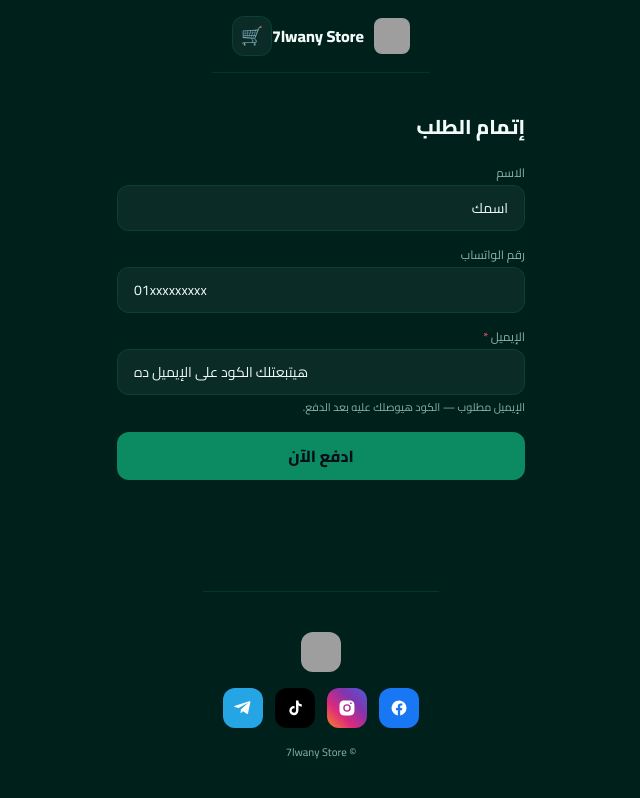
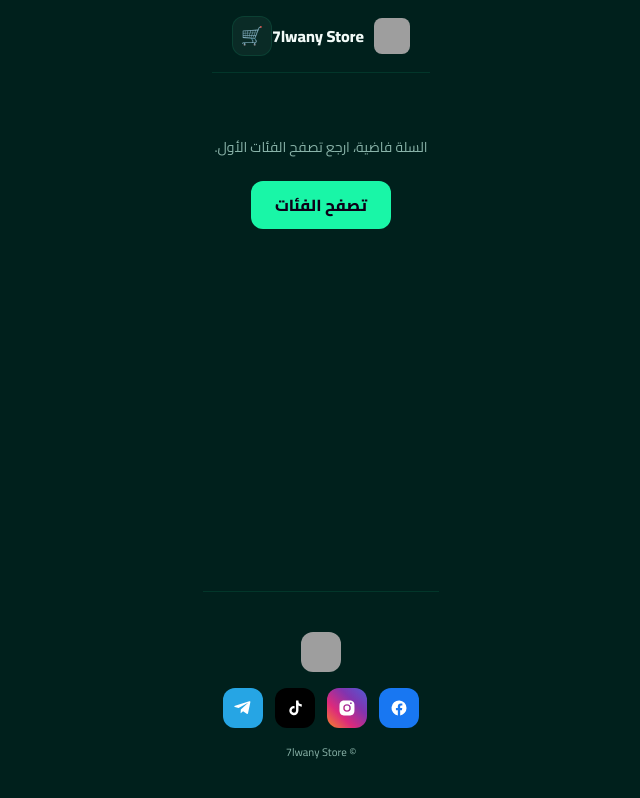
Before and after one commit to hlwany1s/hlwany1s2, a Next.js app: page /checkout in a window 1280 px wide. Shown: the whole page, without its empty margins (554-1194 px from the left). Built offline with nearby package versions, Linux system fonts and the light colour scheme; grey boxes are pictures that could not be loaded.

Commit message:
Refactor CheckoutForm to CheckoutPage with cart support

```diff
--- a/app/checkout/page.tsx
+++ b/app/checkout/page.tsx
@@ -1,7 +1,8 @@
 "use client";
 
-import { Suspense, useState } from "react";
-import { useSearchParams } from "next/navigation";
+import { useState } from "react";
+import Link from "next/link";
+import { useCart } from "@/lib/cart/CartContext";
 
 const inputSafeStyle: React.CSSProperties = {
   backgroundColor: "#0a2b26",
@@ -9,15 +10,24 @@ const inputSafeStyle: React.CSSProperties = {
   WebkitTextFillColor: "#f2fbf8",
 };
 
-function CheckoutForm() {
-  const params = useSearchParams();
-  const productId = params.get("productId") ?? "";
-
+export default function CheckoutPage() {
+  const { items, subtotal, clear } = useCart();
   const [name, setName] = useState("");
   const [phone, setPhone] = useState("");
   const [email, setEmail] = useState("");
   const [loading, setLoading] = useState(false);
   const [error, setError] = useState<string | null>(null);
+
+  if (items.length === 0) {
+    return (
+      <main className="max-w-md mx-auto px-5 py-16 text-center">
+        <p className="text-dim text-sm mb-6">السلة فاضية، ارجع تصفح الفئات الأول.</p>
+        <Link href="/" className="inline-block bg-mint text-[#0d0018] font-extrabold py-3 px-6 rounded-xl">
+          تصفح الفئات
+        </Link>
+      </main>
+    );
+  }
 
   async function handleSubmit(e: React.FormEvent) {
     e.preventDefault();
@@ -28,7 +38,12 @@ function CheckoutForm() {
       const res = await fetch("/api/checkout", {
         method: "POST",
         headers: { "Content-Type": "application/json" },
-        body: JSON.stringify({ productId, customerName: name, customerPhone: phone, customerEmail: email }),
+        body: JSON.stringify({
+          customerName: name,
+          customerPhone: phone,
+          customerEmail: email,
+          items: items.map((i) => ({ productId: i.productId, quantity: i.quantity })),
+        }),
       });
 
       const data = await res.json();
@@ -39,6 +54,7 @@ function CheckoutForm() {
         return;
       }
 
+      clear();
       window.location.href = data.paymentUrl;
     } catch {
       setError("تعذر الاتصال بالسيرفر");
@@ -48,7 +64,20 @@ function CheckoutForm() {
 
   return (
     <main className="max-w-md mx-auto px-5 py-10">
-      <h1 className="text-xl font-extrabold mb-6">إتمام الطلب</h1>
+      <h1 className="text-xl font-extrabold mb-4">إتمام الطلب</h1>
+
+      <div className="bg-panel border border-line rounded-xl p-4 mb-6">
+        {items.map((item) => (
+          <div key={item.productId} className="flex items-center justify-between text-sm py-1">
+            <span>{item.name} × {item.quantity}</span>
+            <span className="font-extrabold">{item.price * item.quantity} ج.م</span>
+          </div>
+        ))}
+        <div className="flex items-center justify-between text-sm pt-2 mt-2 border-t border-line">
+          <span className="text-dim">الإجمالي</span>
+          <span className="font-extrabold text-mint">{subtotal} ج.م</span>
+        </div>
+      </div>
 
       <form onSubmit={handleSubmit} className="flex flex-col gap-4">
         <div>
@@ -97,7 +126,7 @@ function CheckoutForm() {
 
         <button
           type="submit"
-          disabled={loading || !productId}
+          disabled={loading}
           className="bg-mint text-[#0d0018] font-extrabold py-3 rounded-xl disabled:opacity-50"
         >
           {loading ? "جاري التحويل..." : "ادفع الآن"}
@@ -106,11 +135,3 @@ function CheckoutForm() {
     </main>
   );
 }
-
-export default function CheckoutPage() {
-  return (
-    <Suspense fallback={<main className="max-w-md mx-auto px-5 py-16 text-center text-dim">جاري التحميل...</main>}>
-      <CheckoutForm />
-    </Suspense>
-  );
-}
```
